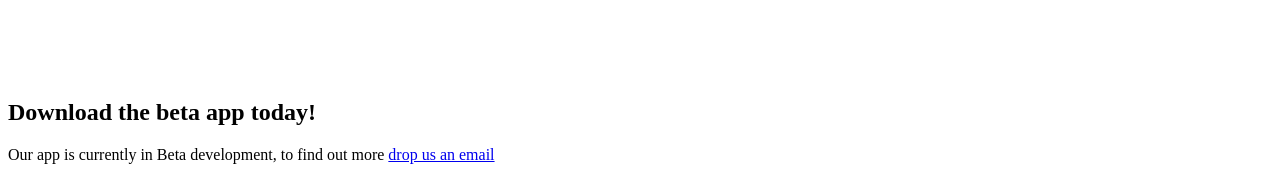
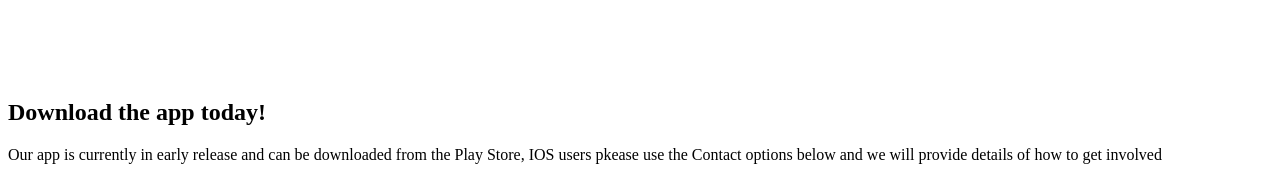
Before and after one commit to david-jobling/chartmyhealth-website, a website with bundled scripts: page index.html in a window 1280 px wide. Shown: the part 2686-2864 px from the top of the page. Built offline with nearby package versions, Linux system fonts and the light colour scheme; files whose address does not match are found by name; a web font is replaced by a local one.

Commit message:
Update index.html

```diff
--- a/index.html
+++ b/index.html
@@ -157,8 +157,8 @@
     <div class="container">
       <div class="row">
         <div class="col-md-8 mx-auto">
-          <h2 class="section-heading">Download the beta app today!</h2>
-          <p>Our app is currently in Beta development, to find out more <a href = "mailto: info@apperta.org">drop us an email</a></p>
+          <h2 class="section-heading">Download the app today!</h2>
+          <p>Our app is currently in early release and can be downloaded from the Play Store, IOS users pkease use the Contact options below and we will provide details of how to get involved</a></p>
           <div class="badges">
             <a class="badge-link" href="https://play.google.com/store/apps/details?id=com.gmmhmonitor"><img src="img/google-play-badge.svg" alt=""></a>
             <!--<a class="badge-link" href="#"><img src="img/app-store-badge.svg" alt=""></a>-->
```
